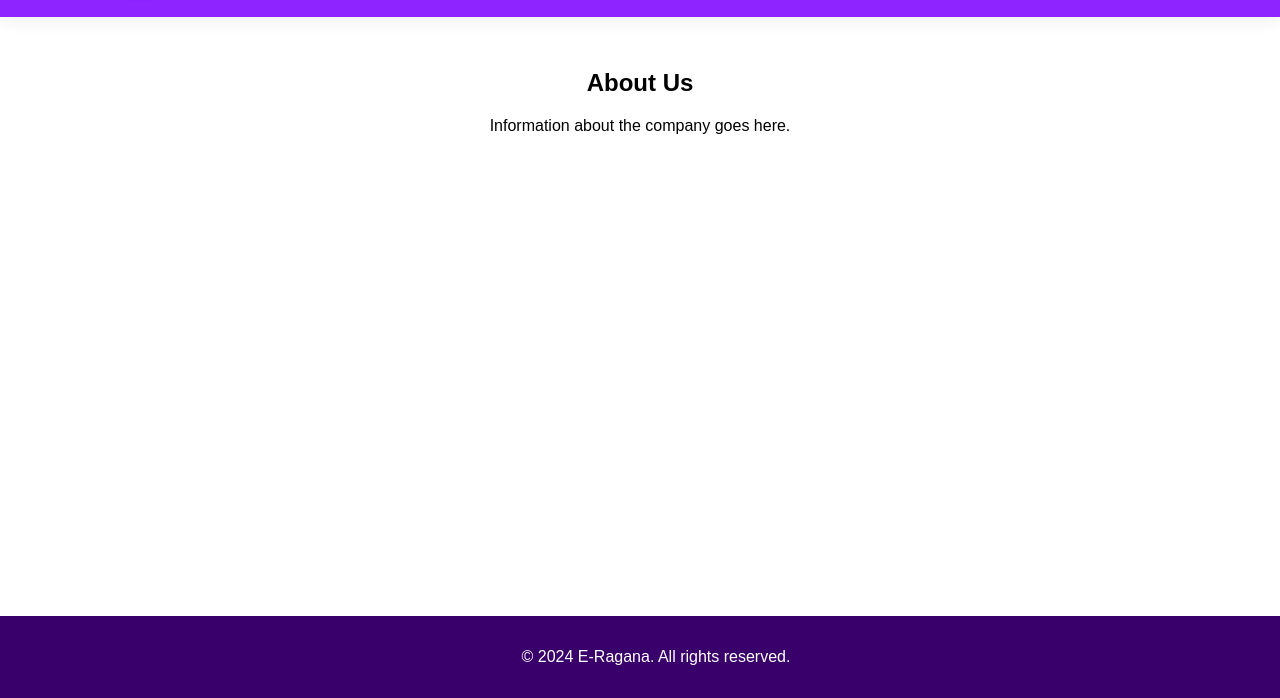
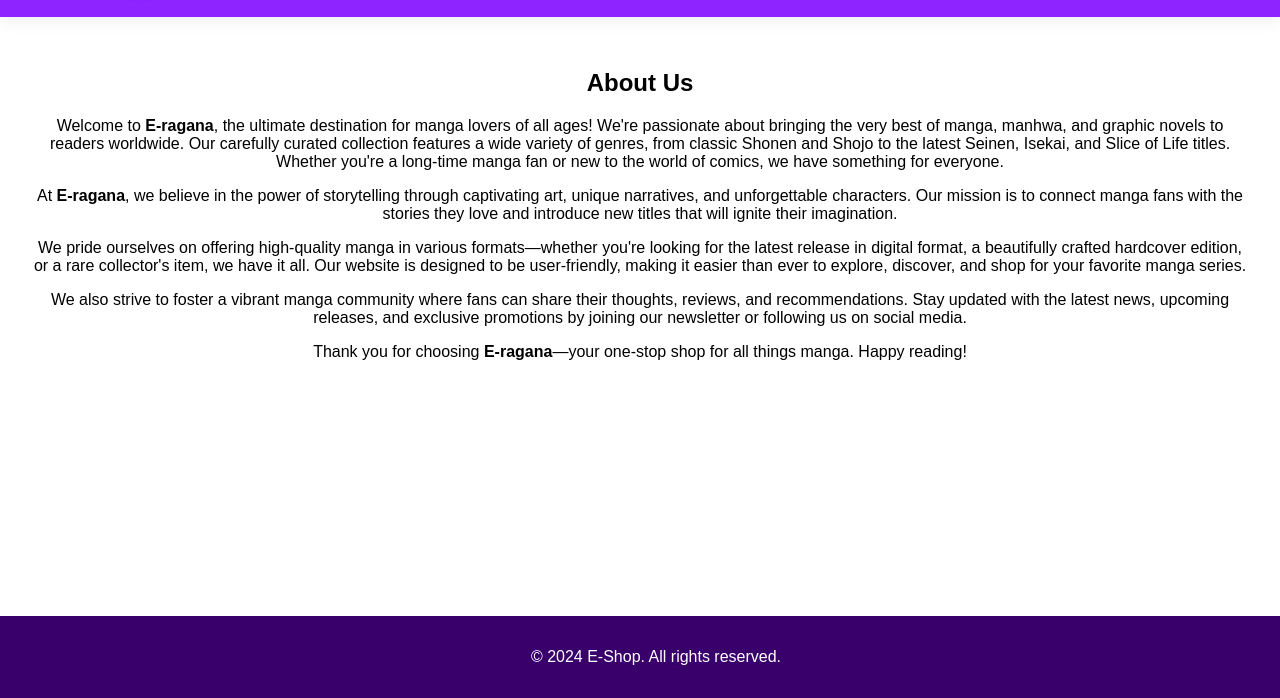
Before and after one commit to leinapr/SE_Project, a website: page public/about.html in a window 1280 px wide. Shown: the part 102-800 px from the top of the page. Drawn offline with Linux system fonts and the light colour scheme; no server answers.

Commit message:
Update about.html

```diff
--- a/public/about.html
+++ b/public/about.html
@@ -4,7 +4,7 @@
     <meta charset="UTF-8">
     <meta http-equiv="X-UA-Compatible" content="IE=edge">
     <meta name="viewport" content="width=device-width, initial-scale=1.0">
-    <title>Home - E-commerce Website</title>
+    <title>Shop - E-commerce Website</title>
     <link rel="stylesheet" href="css/style.css">
     <link href="https://cdnjs.cloudflare.com/ajax/libs/font-awesome/5.15.4/css/all.min.css" rel="stylesheet">
 </head>
@@ -25,12 +25,22 @@
     </section>
     <!-- About Section -->
     <section class="about">
-        <h1>About Us</h1>
-        <p>Information about the company goes here.</p>
+        <div class="container">
+            <h1>About Us</h1>
+            <p>Welcome to <strong>E-ragana</strong>, the ultimate destination for manga lovers of all ages! We're passionate about bringing the very best of manga, manhwa, and graphic novels to readers worldwide. Our carefully curated collection features a wide variety of genres, from classic Shonen and Shojo to the latest Seinen, Isekai, and Slice of Life titles. Whether you're a long-time manga fan or new to the world of comics, we have something for everyone.</p>
+
+            <p>At <strong>E-ragana</strong>, we believe in the power of storytelling through captivating art, unique narratives, and unforgettable characters. Our mission is to connect manga fans with the stories they love and introduce new titles that will ignite their imagination.</p>
+
+            <p>We pride ourselves on offering high-quality manga in various formats—whether you're looking for the latest release in digital format, a beautifully crafted hardcover edition, or a rare collector's item, we have it all. Our website is designed to be user-friendly, making it easier than ever to explore, discover, and shop for your favorite manga series.</p>
+
+            <p>We also strive to foster a vibrant manga community where fans can share their thoughts, reviews, and recommendations. Stay updated with the latest news, upcoming releases, and exclusive promotions by joining our newsletter or following us on social media.</p>
+
+            <p>Thank you for choosing <strong>E-ragana</strong>—your one-stop shop for all things manga. Happy reading!</p>
+        </div>
     </section>
     <!-- Footer -->
     <footer>
-        <p>&copy; 2024 E-Ragana. All rights reserved.</p>
+        <p>&copy; 2024 E-Shop. All rights reserved.</p>
     </footer>
     <script src="js/script.js"></script>
 </body>
```
